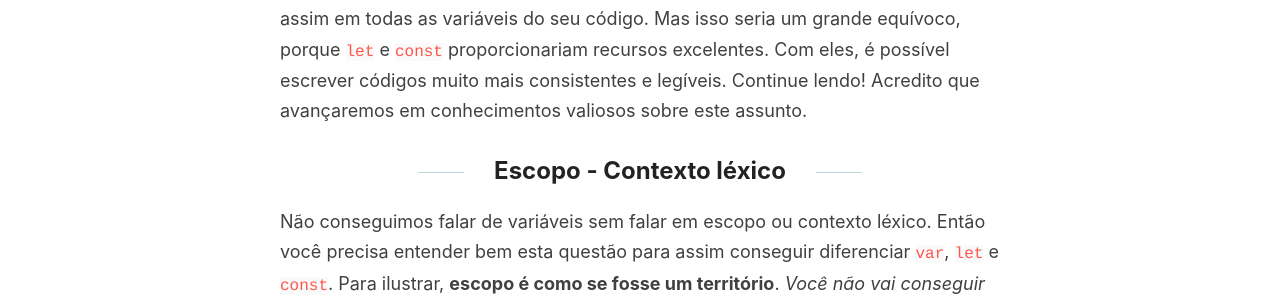
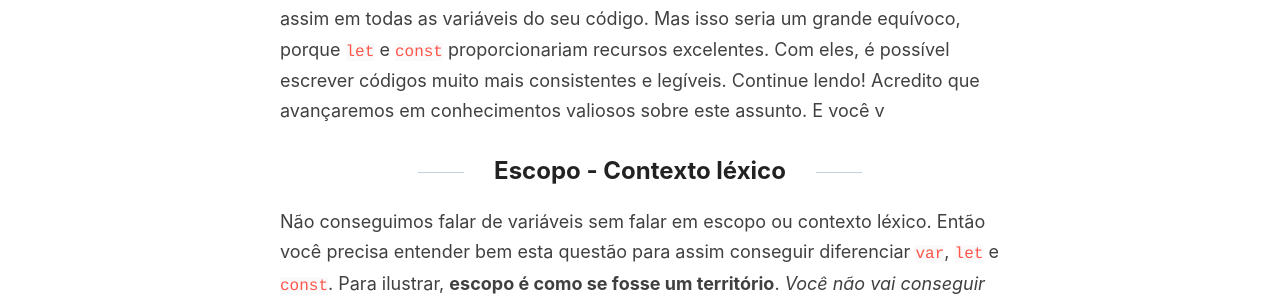
Before and after one commit to mrgenesis/mrgenesis, a Jekyll site: the page built from _posts/2020-04-19-Domine-Tudo-Sobre-var-let-e-const.md, in a window 1280 px wide and 900 px high, scrolled down 388 px. Shown: the part 221-517 px from the top of the window. Built offline with Jekyll 4.4.1, drawn with Linux system fonts in a browser that asks for light colours; comment, search, counter and statistics services are not loaded; part of the change alters nothing that is shown; some of the changed text lies outside the part shown.

Commit message:
_posts/2020-04-19-Domine-Tudo-Sobre-var-let-e-const.md updated from https://stackedit.io/

````diff
--- a/_posts/2020-04-19-Domine-Tudo-Sobre-var-let-e-const.md
+++ b/_posts/2020-04-19-Domine-Tudo-Sobre-var-let-e-const.md
@@ -11,7 +11,7 @@ var nome = "valor da variável";
 console.log(nome); // Output: valor da variável
 ```
 No exemplo acima vimos como declarar uma variável e atribuir um valor a ela. Neste caso, estamos dizendo que a palavra `nome` representa o valor  "valor da variável". Fácil, né?
-A princípio, a maneira de declarar variáveis é essa, e você poderia fazer assim em todas as variáveis do seu código. Mas isso seria um grande equívoco, porque `let` e `const` proporcionariam recursos excelentes. Com eles, é possível escrever códigos muito mais consistentes e legíveis. Continue lendo! Acredito que avançaremos em conhecimentos valiosos sobre este assunto.
+A princípio, a maneira de declarar variáveis é essa, e você poderia fazer assim em todas as variáveis do seu código. Mas isso seria um grande equívoco, porque `let` e `const` proporcionariam recursos excelentes. Com eles, é possível escrever códigos muito mais consistentes e legíveis. Continue lendo! Acredito que avançaremos em conhecimentos valiosos sobre este assunto. E você v
 
 ## Escopo - Contexto léxico
 Não conseguimos falar de variáveis sem falar em escopo ou contexto léxico. Então você precisa entender bem esta questão para assim conseguir diferenciar `var`, `let` e `const`. Para ilustrar, **escopo é como se fosse um território**. *Você não vai conseguir votar nas eleições canadenses usando um Título de Eleitor brasileiro*. Da mesma forma se tentar acessar o valor de uma variável que está fora do escopo (em outro território) não vai dar certo.
@@ -170,7 +170,7 @@ Declarar é diferente de atribuir. `var`, `let` e `const` servem para declarar u
 
 ---
 
-Note que quando não tenho uma valor a ser atribuído, eu indico o que será minha variável, por meio de atribuição de valores vazios: `[]` e `0`.
+Note que quando não tenho um valor a ser atribuído, eu indico o que será minha variável, por meio de atribuição de valores vazios: `[]` e `0`.
 Esta prática resolve ainda outro problema de legibilidade que <a target="_blank" title="as declarações de variáveis são processadas antes de qualquer outro código ser executado" href="https://developer.mozilla.org/pt-BR/docs/Web/JavaScript/Reference/Statements/var#Description">as declarações de variáveis são processadas antes de qualquer outro código ser executado</a>, e isso causa uns comportamentos meio estranhos. Veja:
 ```js
 console.log(a); // Output: undefined
@@ -189,6 +189,6 @@ let b = 10;
 
 
 <!--stackedit_data:
-eyJoaXN0b3J5IjpbLTE4MDUzNTAxMDAsMTYwOTExODAzNSwtMT
-cwNzIwNTddfQ==
+eyJoaXN0b3J5IjpbMTIyMDcxMzYzMCwtMTgwNTM1MDEwMCwxNj
+A5MTE4MDM1LC0xNzA3MjA1N119
 -->
````
